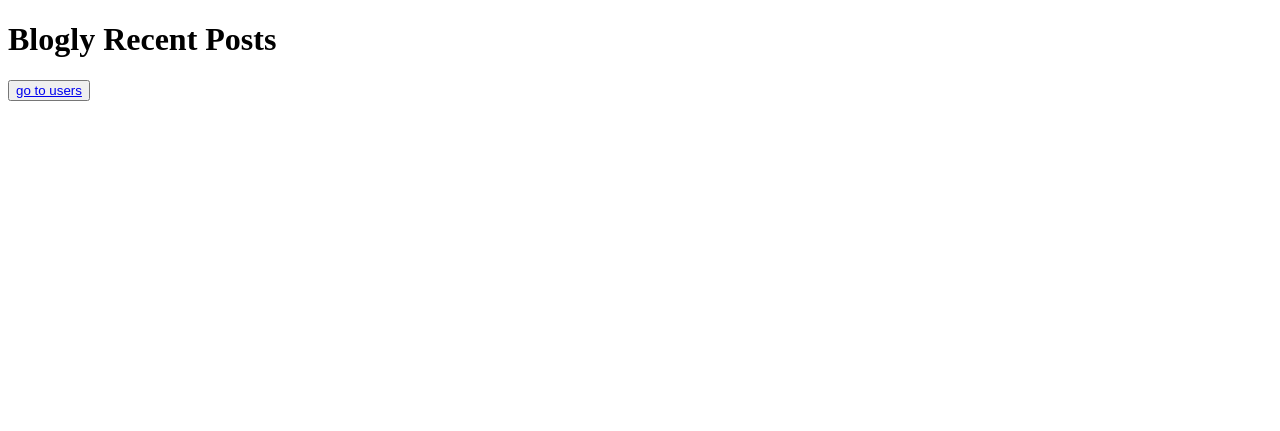
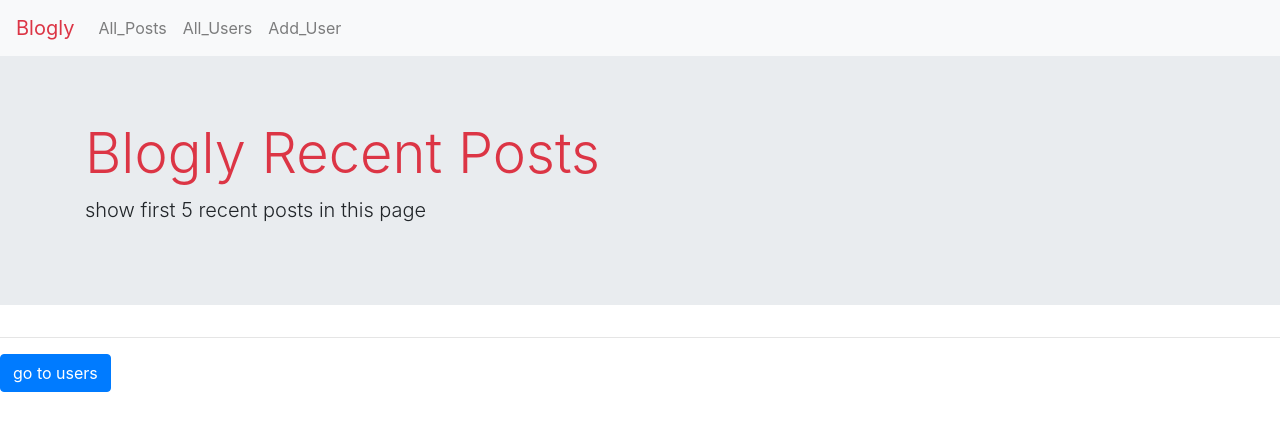
Before and after one commit to dengxinjuan/sqlflask_blogly, a Flask app: page / in a window 1280 px wide. Shown: the top 431 px of the page. Run offline with Flask 2, Linux system fonts and the light colour scheme; data that the repository does not hold is empty; some libraries are stand-ins or nearby versions.

Commit message:
working on display and test

```diff
--- a/models.py
+++ b/models.py
@@ -44,7 +44,7 @@
 
     id = db.Column(db.Integer,primary_key=True,autoincrement=True)
     title= db.Column(db.Text,nullable=False)
-    content = db.Column(db.String(100),nullable=False)
+    content = db.Column(db.Text,nullable=False)
     created_at = db.Column(
         db.DateTime,
         nullable=False,
--- a/templates/base.html
+++ b/templates/base.html
@@ -3,9 +3,28 @@
 <head>
     <meta charset="UTF-8">
     <meta name="viewport" content="width=device-width, initial-scale=1.0">
+    <link rel="stylesheet" href="https://stackpath.bootstrapcdn.com/bootstrap/4.5.2/css/bootstrap.min.css" integrity="sha384-JcKb8q3iqJ61gNV9KGb8thSsNjpSL0n8PARn9HuZOnIxN0hoP+VmmDGMN5t9UJ0Z" crossorigin="anonymous">
     <title>{%block title%}Document{%endblock%}</title>
 </head>
 <body>
+
+  <nav class="navbar navbar-expand-lg navbar-light bg-light">
+    <a class="navbar-brand text-danger" href="">Blogly</a>
+    <button class="navbar-toggler" type="button" data-toggle="collapse" data-target="#navbarNavAltMarkup" aria-controls="navbarNavAltMarkup" aria-expanded="false" aria-label="Toggle navigation">
+      <span class="navbar-toggler-icon"></span>
+    </button>
+    <div class="collapse navbar-collapse" id="navbarNavAltMarkup">
+      <div class="navbar-nav">
+        <a class="nav-link" href="/">All_Posts</a>
+        <a class="nav-link" href="/users">All_Users</a>
+        <a class="nav-link" href="/users/new">Add_User</a>
+      </div>
+    </div>
+  </nav>
+
+
+
+
     {%block content%}
     {%endblock%}
 
--- a/templates/detail.html
+++ b/templates/detail.html
@@ -19,5 +19,6 @@
 </li>
 {% endfor %}
 
+<button><a href="/users/{{user.id}}/posts/new"">Add a post for {{user.first_name}}</a></button>
 
 {%endblock%}
--- a/templates/homepage.html
+++ b/templates/homepage.html
@@ -2,17 +2,39 @@
 
 {%block content%}
 
-<h1>Blogly Recent Posts</h1>
+<div class="jumbotron jumbotron-fluid">
+    <div class="container">
+<h1 class="display-4 text-danger">Blogly Recent Posts</h1>
+<p class="lead">show first 5 recent posts in this page</p>
+
+</div>
+</div>
+
+
+<div>
 {%for post in posts%}
 
-{{post.id}}
-{{post.title}}
+
+<h1> <small>{{post.id}}</small>
+{{post.title}}</h1>
+</div>
+<h2><a href="/posts/{{post.id}}">
 {{post.content}}
-{{post.user.first_name}}
+</a></h2>
+
+
+<h3> By:
+{{post.user.first_name}}--{{post.user.last_name}}</h3>
+<small>
 {{post.created_at}}
+</small>
 
 {%endfor%}
+</div>
 
-<button><a href="/users">go to users</a></button>
+<hr>
+<div>
+<a class="btn btn-primary" href="/users" role="button">go to users</a>
+</div>
 
 {%endblock%}
```
Also changed, not shown: seed.py (+15 -1 lines), test_blogly.py (+45 -0 lines).
